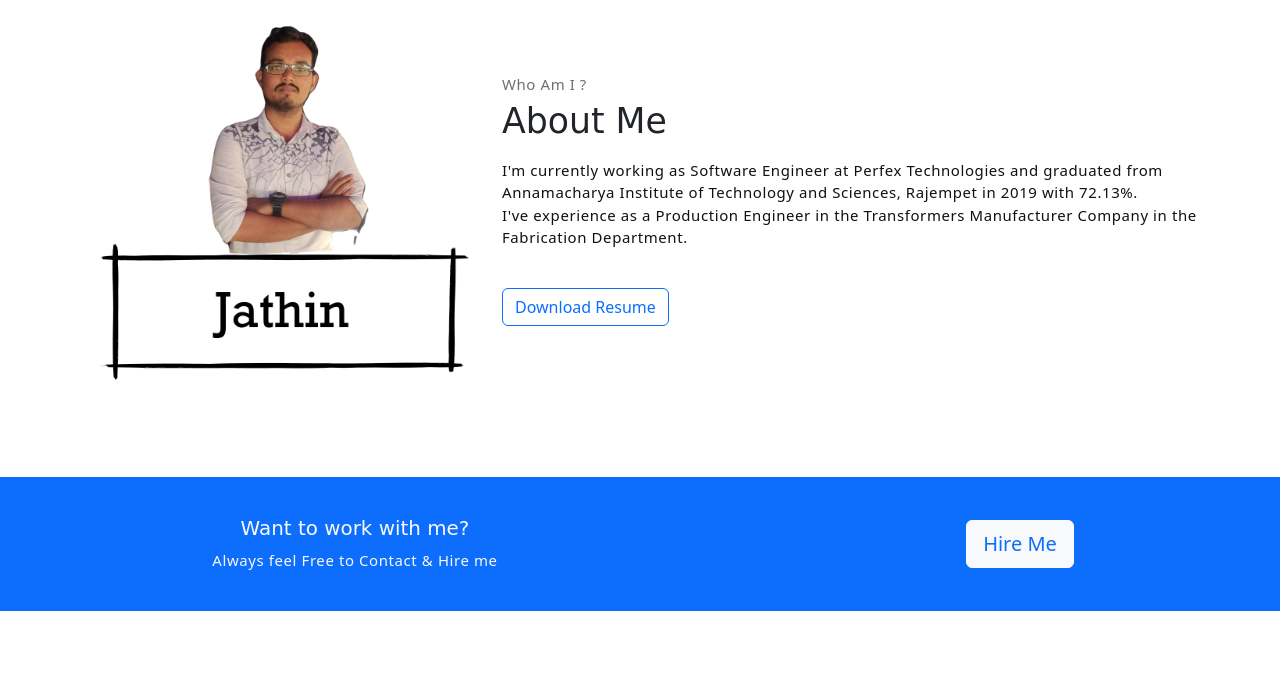
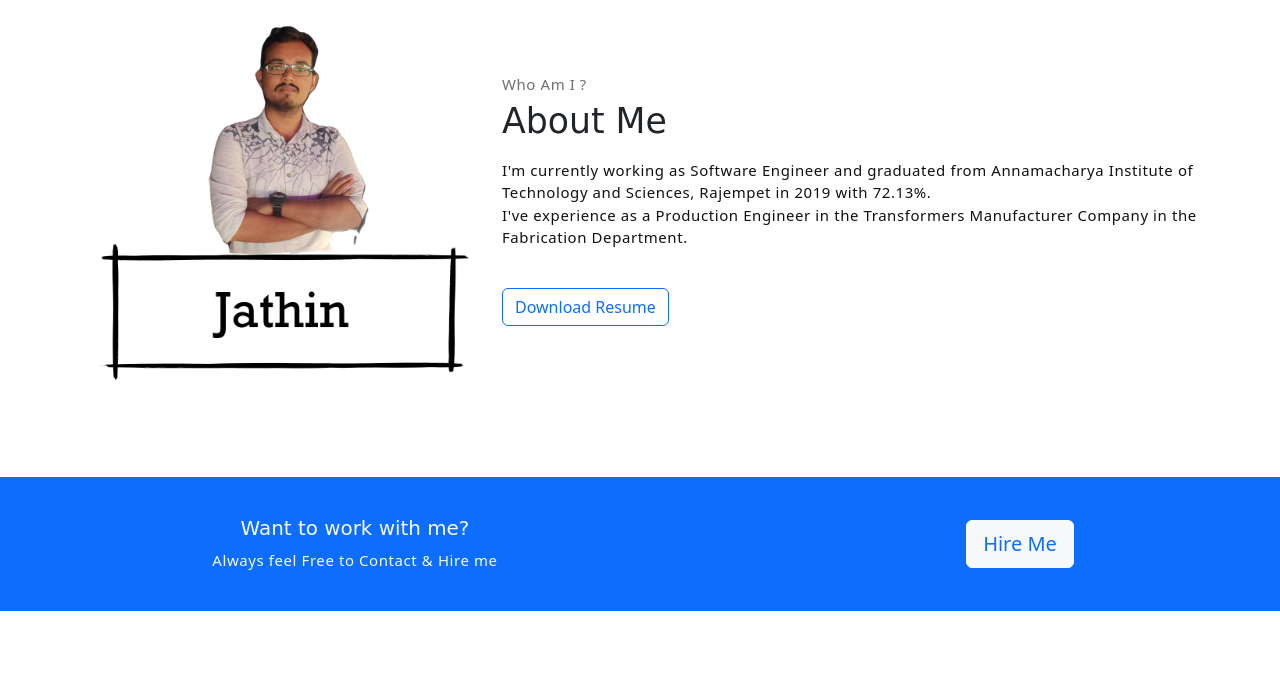
Before and after one commit to jathinyattapu/jathinyattapu, a plain HTML site: page Index.html in a window 1280 px wide. Shown: the part 808-1486 px from the top of the page. Drawn offline with nearby package versions, Linux system fonts and the light colour scheme; files that its build step writes are made by us from their sources; files whose address does not match are found by name; a web font is replaced by a local one.

Commit message:
Update Index.html

```diff
--- a/Index.html
+++ b/Index.html
@@ -99,7 +99,7 @@
                     <p class="section-subtitle">Who Am I ?</p>
                     <h2 class="section-title mb-3">About Me</h2>
                     <p>
-                        I'm currently working as Software Engineer at Perfex Technologies and graduated from Annamacharya Institute of Technology and Sciences, Rajempet in 2019 with 72.13%.
+                        I'm currently working as Software Engineer and graduated from Annamacharya Institute of Technology and Sciences, Rajempet in 2019 with 72.13%.
                         <br>
                         I've experience as a Production Engineer in the Transformers Manufacturer Company in the Fabrication Department.
 
```
